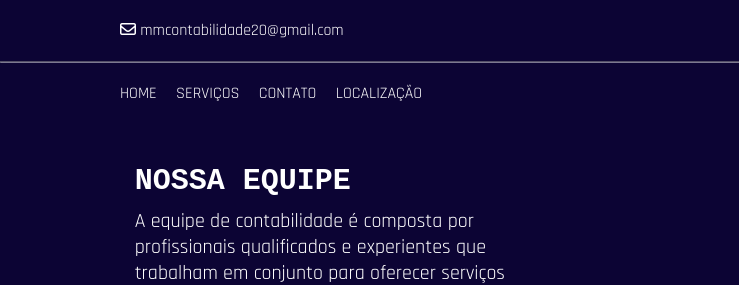
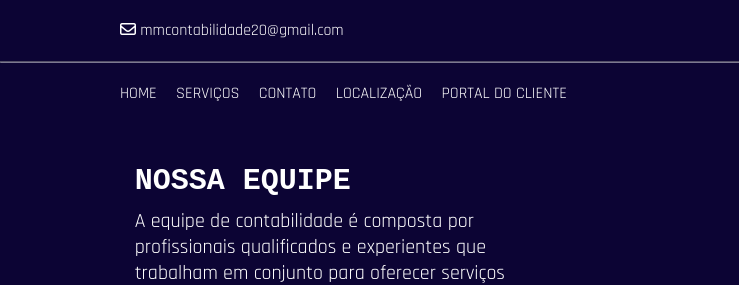
Before and after one commit to mIINguta/projeto-site-mmac, a plain HTML site: page quemsomos.html in a window 1280 px wide. Shown: the top 285 px of the page, 0-739 px from the left. Drawn offline with nearby package versions, Linux system fonts and the light colour scheme.

Commit message:
Atualização no menu

```diff
--- a/quemsomos.html
+++ b/quemsomos.html
@@ -28,6 +28,7 @@
                     <li><a href="index.html#sec-servicos">SERVIÇOS</a></li>
                     <li><a href="index.html#sec-contatos">CONTATO</a></li>
                     <li><a href="index.html#sec-localizacao">LOCALIZAÇÃO</a></li>
+                    <li><a href="https://cofre.sieg.com/arquivos" target="_blank"> PORTAL DO CLIENTE</a></li>
                 </ul>
         </nav>
     </header>
```
Also changed, not shown: index.html (+1 -0 lines).
